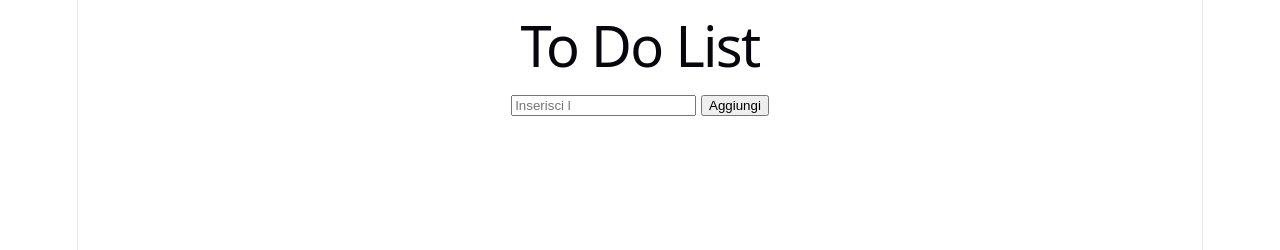
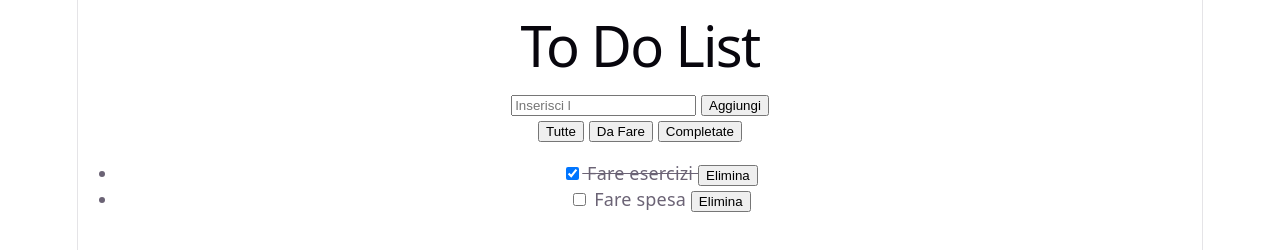
Before and after one commit to gaia-giachero/javascript, a website built with Vite: page ToDoList/index.html in a window 1280 px wide. Shown: the top 250 px of the page. Built offline with nearby package versions, Linux system fonts and the light colour scheme.

Commit message:
feat render, delete and complete activity; WIP filter

```diff
--- a/ToDoList/src/main.ts
+++ b/ToDoList/src/main.ts
@@ -1,28 +1,101 @@
-import './style.css'
-import type { Todo } from './type/Todo'
+import "./style.css";
+import type { Todo } from "./type/Todo";
 
-const ToDoList: Todo = [
-  {id: 1, attivita: 'Fare esercizi', completata: true},
-  {id: 2, attivita: 'Fare spesa', completata: false}
-]
+let ToDoList: Todo[] = [
+  { id: 1, attivita: "Fare esercizi", completata: true },
+  { id: 2, attivita: "Fare spesa", completata: false },
+];
 
-console.log(ToDoList)
+console.log(ToDoList);
 
-document.querySelector<HTMLDivElement>('#app')!.innerHTML = `
+document.querySelector<HTMLDivElement>("#app")!.innerHTML = `
   <h1>To Do List</h1>
   <div class='box-list'>
-    <input id='lista' type='text' placeholder='Inserisci l'attività...' />
+    <input id='inputAttivita' type='text' placeholder='Inserisci l'attività...' />
     <button id='btn' type='button'>Aggiungi</button>
+    <div id="filtri">
+      <button type="button" class="btn-filtri">Tutte</button>
+      <button type="button" class="btn-filtri">Da Fare</button>
+      <button type="button" class="btn-filtri">Completate</button>
+    </div>
     <ul id='lista'></ul>
   </div>
-`
+`;
 
-let attivitaInput = document.querySelector('#inputAttivita');
-let button = document.querySelector('#btn');
-let listaToDo = document.querySelector('#lista')
+let attivitaInput = document.querySelector<HTMLInputElement>("#inputAttivita");
+let button = document.querySelector<HTMLButtonElement>("#btn");
+let listaToDo = document.querySelector("#lista");
+
+renderTodo();
+
+function renderTodo() {
+  let renderLista = ``;
+
+  for (let i = 0; i < ToDoList.length; i++) {
+    renderLista += `
+      ${ToDoList[i].completata ?
+        `<li class="completata"><input type="checkbox" id="${ToDoList[i].id}" class="check" checked>`
+        :
+        `<li class="non-completata"><input type="checkbox" id="${ToDoList[i].id}" class="check">`
+      }
+
+        ${ToDoList[i].attivita}
+
+        <button id="${ToDoList[i].id}" class="btn-elimina" type="button">Elimina</button>
+      </li>
+    `;
+  }
+
+  listaToDo!.innerHTML = renderLista;
+
+  let btnElimina = document.querySelectorAll(".btn-elimina");
+
+  for (let i = 0; i < btnElimina.length; i++) {
+    btnElimina[i]?.addEventListener("click", (e) => {
+      let btnId = Number((e.target! as HTMLButtonElement).id);
+      // console.log(btnId);
+      eliminaToDo(btnId);
+      // console.log(ToDoList);
+    });
+  }
+
+  let checkInput = document.querySelectorAll(".check");
+
+  for (let i=0; i<checkInput.length; i++){
+    checkInput[i]?.addEventListener("change", (e) => {
+      let checkId = Number((e.target! as HTMLInputElement).id);
+
+      const todoTrovata = ToDoList.find(todo => todo.id === checkId);
+      console.log(todoTrovata)
+
+      todoTrovata!.completata = (e.target! as HTMLInputElement).checked;
+
+      renderTodo();
+    })
+  }
+}
 
 const addToDo = () => {
-  ToDoList.push(attivitaInput.value)
-  console.log(ToDoList)
+  let nuovoToDo = {
+    id: ToDoList.length + 1,
+    attivita: attivitaInput!.value,
+    completata: false,
+  };
+
+  if (nuovoToDo.attivita !== "") {
+    ToDoList.push(nuovoToDo);
+    console.log(ToDoList);
+    renderTodo();
+  }
+};
+
+button?.addEventListener("click", addToDo);
+
+function eliminaToDo(btnId: number) {
+  let newToDoList = ToDoList.filter((todo) => {
+    return todo.id !== btnId;
+  });
+
+  ToDoList = newToDoList;
+  renderTodo();
 }
-button?.addEventListener('click', addToDo)
--- a/ToDoList/src/style.css
+++ b/ToDoList/src/style.css
@@ -295,8 +295,6 @@ code {
   }
 }
 
-/* .box-input{
-  display: flex;
-  flex-direction: column;
-
-} */
+.completata{
+  text-decoration: line-through;
+}
--- a/ToDoList/src/type/Todo.ts
+++ b/ToDoList/src/type/Todo.ts
@@ -1,5 +1,5 @@
 export interface Todo{
-    id: Number;
-    attivita: String;
-    completata: Boolean;
+    id: number;
+    attivita: string;
+    completata: boolean;
 }
```
